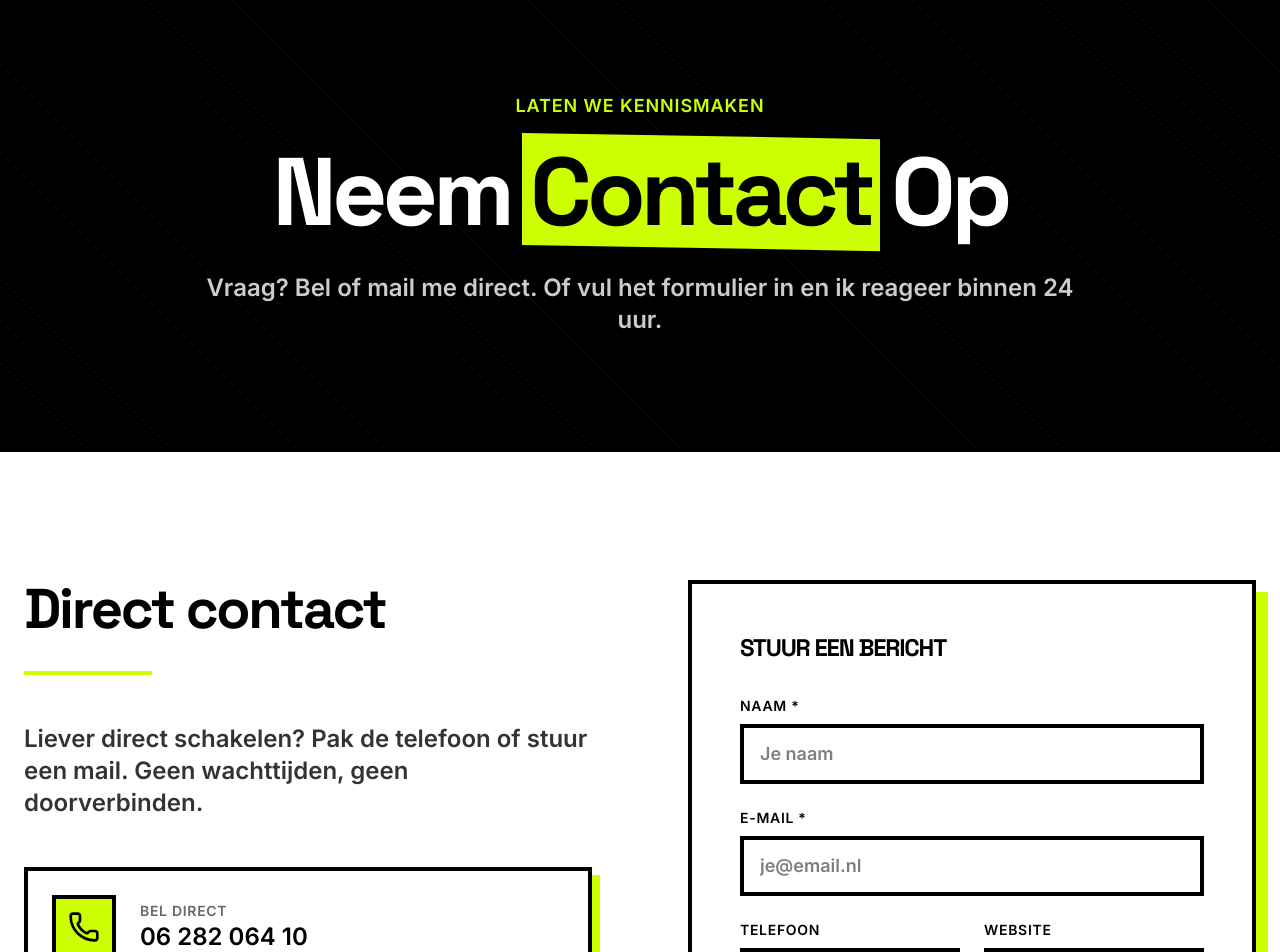
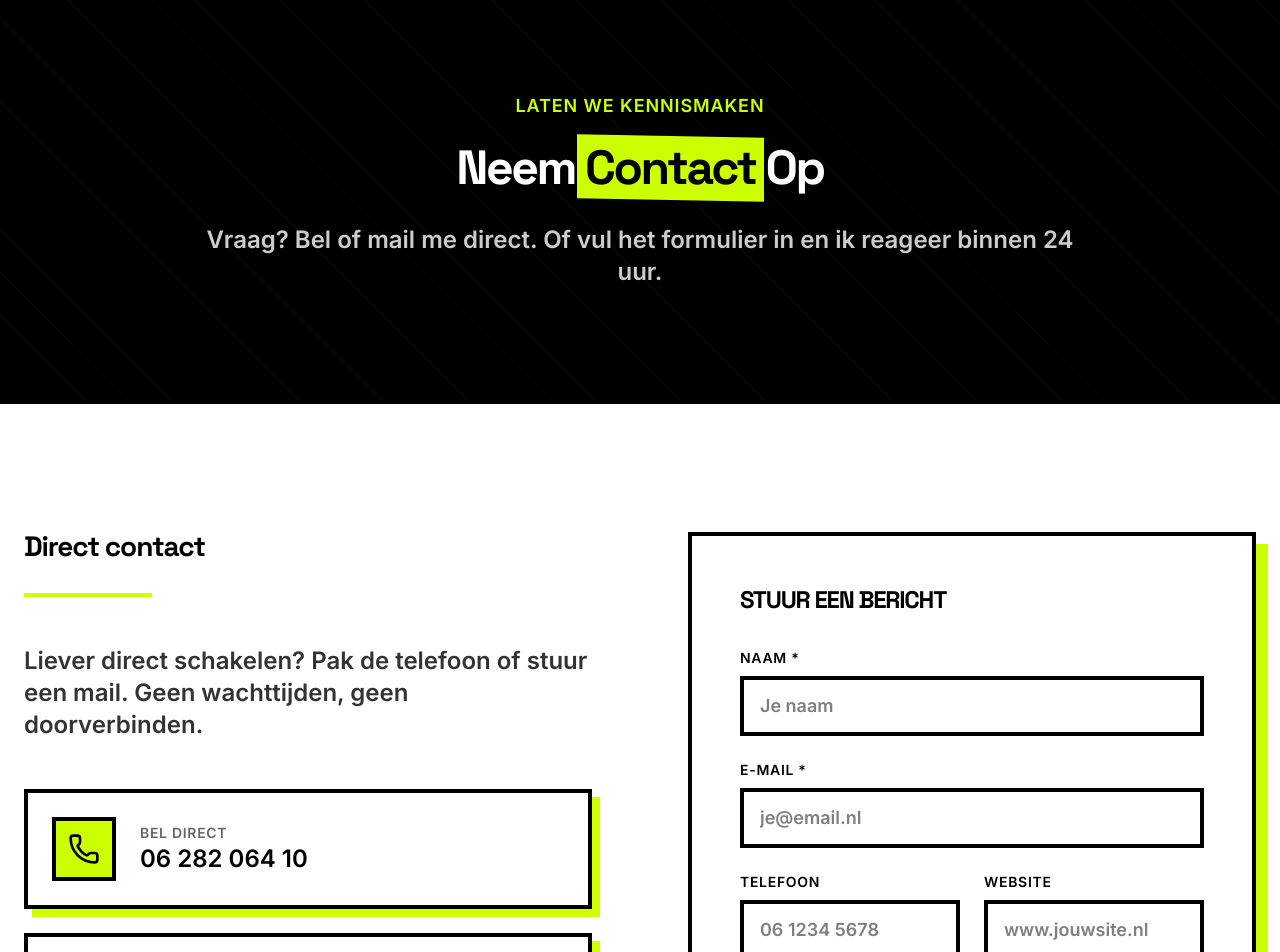
Before and after one commit to declerckroy-spec/vizibly-redesign, a Next.js app: page /contact in a window 1280 px wide. Shown: the part 160-1112 px from the top of the page. Built offline with nearby package versions, Linux system fonts and the light colour scheme.

Commit message:
Simplify: Remove all breakpoints, use simple fixed typography

```diff
--- a/app/globals.css
+++ b/app/globals.css
@@ -47,55 +47,31 @@
 }
 
 :root {
-  /* BRUTALIST BLACK THEME */
-  /* No roundings - sharp 90° corners everywhere */
   --radius: 0px;
-
-  /* Backgrounds - Pure white */
   --background: #ffffff;
   --foreground: #000000;
-
-  /* Cards - Pure white with black borders */
   --card: #ffffff;
   --card-foreground: #000000;
-
-  /* Popovers */
   --popover: #ffffff;
   --popover-foreground: #000000;
-
-  /* Primary - Pure black */
   --primary: #000000;
   --primary-foreground: #ffffff;
-
-  /* Secondary - Dark gray for variation */
   --secondary: #1a1a1a;
   --secondary-foreground: #ffffff;
-
-  /* Muted - Lighter gray backgrounds */
   --muted: #f5f5f5;
   --muted-foreground: #2d2d2d;
-
-  /* Accent - Electric lime green for CTAs */
   --accent: #ccff00;
   --accent-foreground: #000000;
-
-  /* Destructive */
   --destructive: #ff0000;
   --destructive-foreground: #ffffff;
-
-  /* Borders - Thick black borders */
   --border: #000000;
   --input: #000000;
   --ring: #ccff00;
-
-  /* Chart colors - Black/gray/lime palette */
   --chart-1: #000000;
   --chart-2: #2d2d2d;
   --chart-3: #ccff00;
   --chart-4: #4a4a4a;
   --chart-5: #1a1a1a;
-
-  /* Sidebar */
   --sidebar: #ffffff;
   --sidebar-foreground: #000000;
   --sidebar-primary: #000000;
@@ -106,54 +82,16 @@
   --sidebar-ring: #ccff00;
 }
 
-.dark {
-  --background: oklch(0.145 0 0);
-  --foreground: oklch(0.985 0 0);
-  --card: oklch(0.205 0 0);
-  --card-foreground: oklch(0.985 0 0);
-  --popover: oklch(0.205 0 0);
-  --popover-foreground: oklch(0.985 0 0);
-  --primary: oklch(0.922 0 0);
-  --primary-foreground: oklch(0.205 0 0);
-  --secondary: oklch(0.269 0 0);
-  --secondary-foreground: oklch(0.985 0 0);
-  --muted: oklch(0.269 0 0);
-  --muted-foreground: oklch(0.708 0 0);
-  --accent: oklch(0.269 0 0);
-  --accent-foreground: oklch(0.985 0 0);
-  --destructive: oklch(0.704 0.191 22.216);
-  --border: oklch(1 0 0 / 10%);
-  --input: oklch(1 0 0 / 15%);
-  --ring: oklch(0.556 0 0);
-  --chart-1: oklch(0.488 0.243 264.376);
-  --chart-2: oklch(0.696 0.17 162.48);
-  --chart-3: oklch(0.769 0.188 70.08);
-  --chart-4: oklch(0.627 0.265 303.9);
-  --chart-5: oklch(0.645 0.246 16.439);
-  --sidebar: oklch(0.205 0 0);
-  --sidebar-foreground: oklch(0.985 0 0);
-  --sidebar-primary: oklch(0.488 0.243 264.376);
-  --sidebar-primary-foreground: oklch(0.985 0 0);
-  --sidebar-accent: oklch(0.269 0 0);
-  --sidebar-accent-foreground: oklch(0.985 0 0);
-  --sidebar-border: oklch(1 0 0 / 10%);
-  --sidebar-ring: oklch(0.556 0 0);
-}
-
 @layer base {
   * {
     @apply border-border outline-ring/50;
   }
   html {
-    font-size: 16px !important;
-    -webkit-text-size-adjust: 100%;
-    text-size-adjust: 100%;
     overflow-x: clip;
   }
   body {
     @apply bg-background text-foreground;
     font-family: var(--font-body), sans-serif;
-    font-size: 1rem !important;
     overflow-x: clip;
     max-width: 100vw;
   }
@@ -165,19 +103,16 @@
   }
 }
 
-/* BRUTALIST VISUAL OVERRIDES */
 @layer components {
-  /* Thick borders everywhere */
+  /* Brutalist basics */
   .border {
     border-width: 4px;
   }
 
-  /* Sharp corners - no rounding */
   * {
     border-radius: 0 !important;
   }
 
-  /* Bold buttons with lime green hover */
   button, .btn {
     font-weight: 600;
     border: 4px solid #000000;
@@ -190,206 +125,59 @@
     border-color: #000000;
   }
 
-  /* High contrast cards */
   .card {
     border: 4px solid #000000;
     background: #ffffff;
   }
 
-  /* Grid-based layouts with harsh borders */
   section {
     border-color: #000000;
   }
 
-  /* BRUTALIST TYPOGRAPHY UTILITIES - PIXEL VALUES for absolute consistency */
+  /* SIMPLE TYPOGRAPHY - no breakpoints, just one size each */
   .text-brutalist-hero {
-    font-size: 40px !important;
+    font-size: 48px;
     font-weight: 800;
     line-height: 0.95;
     letter-spacing: -0.05em;
   }
 
-  @media (min-width: 640px) {
-    .text-brutalist-hero {
-      font-size: 56px !important;
-    }
-  }
-
-  @media (min-width: 1024px) {
-    .text-brutalist-hero {
-      font-size: 80px !important;
-    }
-  }
-
-  @media (min-width: 1280px) {
-    .text-brutalist-hero {
-      font-size: 96px !important;
-    }
-  }
-
-  @media (min-width: 1536px) {
-    .text-brutalist-hero {
-      font-size: 112px !important;
-    }
-  }
-
   .text-brutalist-h1 {
-    font-size: 36px !important;
+    font-size: 36px;
     font-weight: 800;
     line-height: 1;
     letter-spacing: -0.05em;
   }
 
-  @media (min-width: 640px) {
-    .text-brutalist-h1 {
-      font-size: 48px !important;
-    }
-  }
-
-  @media (min-width: 1024px) {
-    .text-brutalist-h1 {
-      font-size: 64px !important;
-    }
-  }
-
-  @media (min-width: 1280px) {
-    .text-brutalist-h1 {
-      font-size: 80px !important;
-    }
-  }
-
   .text-brutalist-h2 {
-    font-size: 28px !important;
+    font-size: 28px;
     font-weight: 700;
     line-height: 1.05;
     letter-spacing: -0.04em;
   }
 
-  @media (min-width: 640px) {
-    .text-brutalist-h2 {
-      font-size: 36px !important;
-    }
-  }
-
-  @media (min-width: 1024px) {
-    .text-brutalist-h2 {
-      font-size: 48px !important;
-    }
-  }
-
-  @media (min-width: 1280px) {
-    .text-brutalist-h2 {
-      font-size: 56px !important;
-    }
-  }
-
   .text-brutalist-h3 {
-    font-size: 24px !important;
+    font-size: 22px;
     font-weight: 700;
     line-height: 1.1;
     letter-spacing: -0.03em;
   }
 
-  @media (min-width: 640px) {
-    .text-brutalist-h3 {
-      font-size: 28px !important;
-    }
-  }
-
-  @media (min-width: 1024px) {
-    .text-brutalist-h3 {
-      font-size: 36px !important;
-    }
-  }
-
-  @media (min-width: 1280px) {
-    .text-brutalist-h3 {
-      font-size: 44px !important;
-    }
-  }
-
-  /* Lime accent for emphasis */
-  .text-lime-accent {
-    color: #ccff00;
-    text-shadow: 2px 2px 0 #000000;
-  }
-
-  /* Black background sections */
-  .bg-brutalist-dark {
-    background-color: #000000;
-    color: #ffffff;
-  }
-
-  /* Lime background for CTAs */
-  .bg-brutalist-lime {
-    background-color: #ccff00;
-    color: #000000;
-  }
-
-  /* Better scaling for ultra-wide screens */
-  @media (min-width: 1920px) {
-    .mx-auto.max-w-7xl {
-      max-width: 1600px;
-    }
-
-    .mx-auto.max-w-5xl {
-      max-width: 1200px;
-    }
-
-    .mx-auto.max-w-4xl {
-      max-width: 1000px;
-    }
-  }
-
-  @media (min-width: 2560px) {
-    .mx-auto.max-w-7xl {
-      max-width: 1800px;
-    }
-
-    .mx-auto.max-w-5xl {
-      max-width: 1400px;
-    }
-
-    .mx-auto.max-w-4xl {
-      max-width: 1200px;
-    }
-  }
-
-  /* Brutalist glitch animation */
+  /* Animations */
   @keyframes glitch {
-    0%, 100% {
-      transform: translate(0);
-    }
-    20% {
-      transform: translate(-2px, 2px);
-    }
-    40% {
-      transform: translate(-2px, -2px);
-    }
-    60% {
-      transform: translate(2px, 2px);
-    }
-    80% {
-      transform: translate(2px, -2px);
-    }
+    0%, 100% { transform: translate(0); }
+    20% { transform: translate(-2px, 2px); }
+    40% { transform: translate(-2px, -2px); }
+    60% { transform: translate(2px, 2px); }
+    80% { transform: translate(2px, -2px); }
   }
 
   @keyframes glitch-skew {
-    0%, 100% {
-      transform: skew(0deg);
-    }
-    20% {
-      transform: skew(-2deg);
-    }
-    40% {
-      transform: skew(2deg);
-    }
-    60% {
-      transform: skew(-1deg);
-    }
-    80% {
-      transform: skew(1deg);
-    }
+    0%, 100% { transform: skew(0deg); }
+    20% { transform: skew(-2deg); }
+    40% { transform: skew(2deg); }
+    60% { transform: skew(-1deg); }
+    80% { transform: skew(1deg); }
   }
 
   .animate-glitch {
@@ -400,98 +188,42 @@
     animation: glitch-skew 3s infinite;
   }
 
-  /* Float animation for ASCII blocks */
   @keyframes float {
-    0%, 100% {
-      transform: translateY(0px);
-      opacity: 0.2;
-    }
-    50% {
-      transform: translateY(-15px);
-      opacity: 0.3;
-    }
+    0%, 100% { transform: translateY(0px); opacity: 0.2; }
+    50% { transform: translateY(-15px); opacity: 0.3; }
   }
 
   .animate-float {
     animation: float 4s ease-in-out infinite;
   }
 
-  /* Infinite scroll animation for logos carousel */
   @keyframes scroll-left {
-    0% {
-      transform: translateX(0);
-    }
-    100% {
-      transform: translateX(-50%);
-    }
+    0% { transform: translateX(0); }
+    100% { transform: translateX(-50%); }
   }
 
   .animate-scroll-left {
     animation: scroll-left 25s linear infinite;
   }
 
-  /* Removed hover pause - carousel keeps moving */
-
-  /* Cursor effects - lightweight hover glow */
-  a, button {
-    cursor: pointer;
-    position: relative;
-    overflow: visible;
-  }
-
-  a::before, button::before {
-    content: '';
-    position: absolute;
-    top: 50%;
-    left: 50%;
-    width: 0;
-    height: 0;
-    background: radial-gradient(circle, rgba(204, 255, 0, 0.4) 0%, transparent 70%);
-    transform: translate(-50%, -50%);
-    opacity: 0;
-    transition: width 0.3s ease, height 0.3s ease, opacity 0.3s ease;
-    pointer-events: none;
-    z-index: 0;
-    border-radius: 50%;
-  }
-
-  a:hover::before, button:hover::before {
-    width: 200px;
-    height: 200px;
-    opacity: 1;
-  }
-
-  /* Ensure button text stays on top */
-  button > *, a > * {
-    position: relative;
-    z-index: 1;
-  }
-
-  /* Brutalist Custom Scrollbar */
+  /* Scrollbar */
   ::-webkit-scrollbar {
-    width: 24px;
+    width: 16px;
   }
 
   ::-webkit-scrollbar-track {
     background: #000000;
-    border-left: 4px solid #ffffff;
   }
 
   ::-webkit-scrollbar-thumb {
     background: #ccff00;
-    border: 4px solid #000000;
-    transition: background 0.3s ease;
+    border: 2px solid #000000;
   }
 
   ::-webkit-scrollbar-thumb:hover {
     background: #ffffff;
   }
 
-  ::-webkit-scrollbar-thumb:active {
-    background: #ccff00;
-  }
-
-  /* Firefox */
   * {
     scrollbar-width: auto;
     scrollbar-color: #ccff00 #000000;
```
